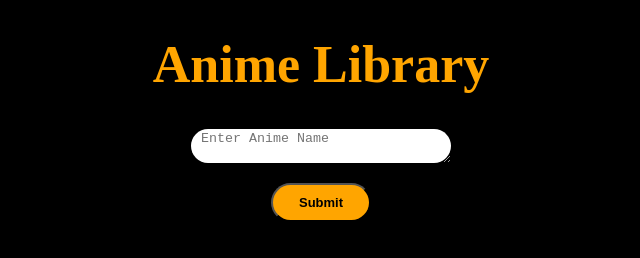
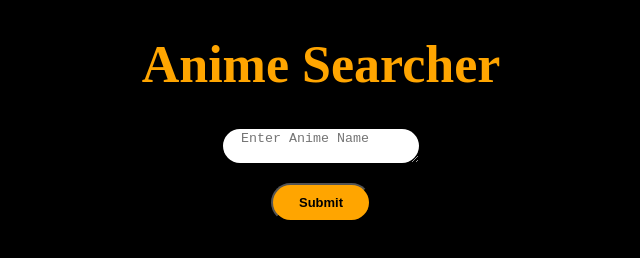
Before and after one commit to staten-island-tech/api-project-johnson-w-and-vincent-y, a website built with Parcel: page src/search.html in a window 1280 px wide. Shown: the whole page, without its empty margins (319-959 px from the left). Built offline with nearby package versions, Linux system fonts and the light colour scheme.

Commit message:
complete?

```diff
--- a/src/scss/style.scss
+++ b/src/scss/style.scss
@@ -11,6 +11,7 @@ body {
 .header {
   font-size: 5.2rem;
   color: orange;
+
   //   margin: 3rem auto;
   // background-color: #2e51a2;
 }
@@ -173,7 +174,7 @@ body {
 }
 
 #search-area {
-  width: 20vw;
+  width: 15vw;
   border-radius: 2rem;
   border: none;
 }
--- a/src/search.html
+++ b/src/search.html
@@ -9,9 +9,9 @@
 </head>
 <body>
     <div class="search-box">
-    <h1 class="header">Anime Library</h1>
+    <h1 class="header">Anime Searcher</h1>
     <form id="search-form" class=search-form>
-        <textarea name="search-area" id="search-area" placeholder=" Enter Anime Name"></textarea>
+        <textarea name="search-area" id="search-area" placeholder="  Enter Anime Name"></textarea>
         <input type="submit" class="submit-button">
     </form>
       <div class="anime-grid"></div>
```
